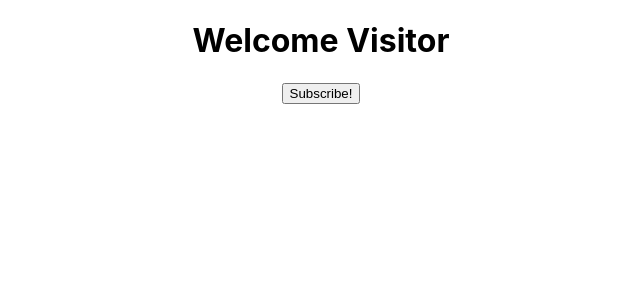
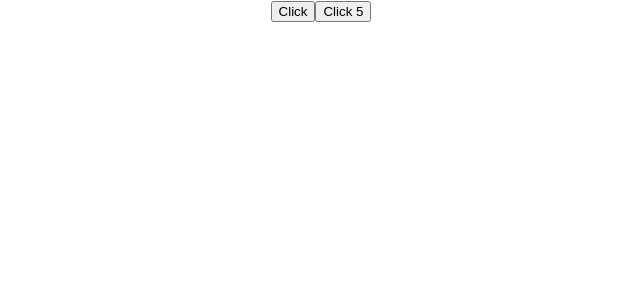
Before and after one commit to sushilrajeeva/react-demo, a React (Create React App) app: page / in a window 1280 px wide. Shown: the top 300 px of the page, without its empty margins (319-959 px from the left). Built offline with nearby package versions, Linux system fonts and the light colour scheme.

Commit message:
Event Handling

```diff
--- a/src/App.js
+++ b/src/App.js
@@ -2,6 +2,7 @@
 import "./App.css";
 import { Greet } from "./components/Greet.js";
 import { Message } from "./components/Message";
+import { ClickHandler } from "./components/ClickHandler";
 
 function App() {
   return (
@@ -13,7 +14,8 @@
       <Greet name="Vishal" value="5">
         This is the child props and marking end of the demo
       </Greet> */}
-      <Message></Message>
+      {/* <Message></Message> */}
+      <ClickHandler></ClickHandler>
     </div>
   );
 }
--- /dev/null
+++ b/src/components/ClickHandler.js
@@ -0,0 +1,12 @@
+export const ClickHandler = () => {
+  //by default event handler will also pass event
+  const clickHandler = (event, count = 1) => {
+    console.log("Button is Clicked!", count, event);
+  };
+  return (
+    <div>
+      <button onClick={clickHandler}>Click</button>
+      <button onClick={(event) => clickHandler(event, 5)}>Click 5</button>
+    </div>
+  );
+};
```
